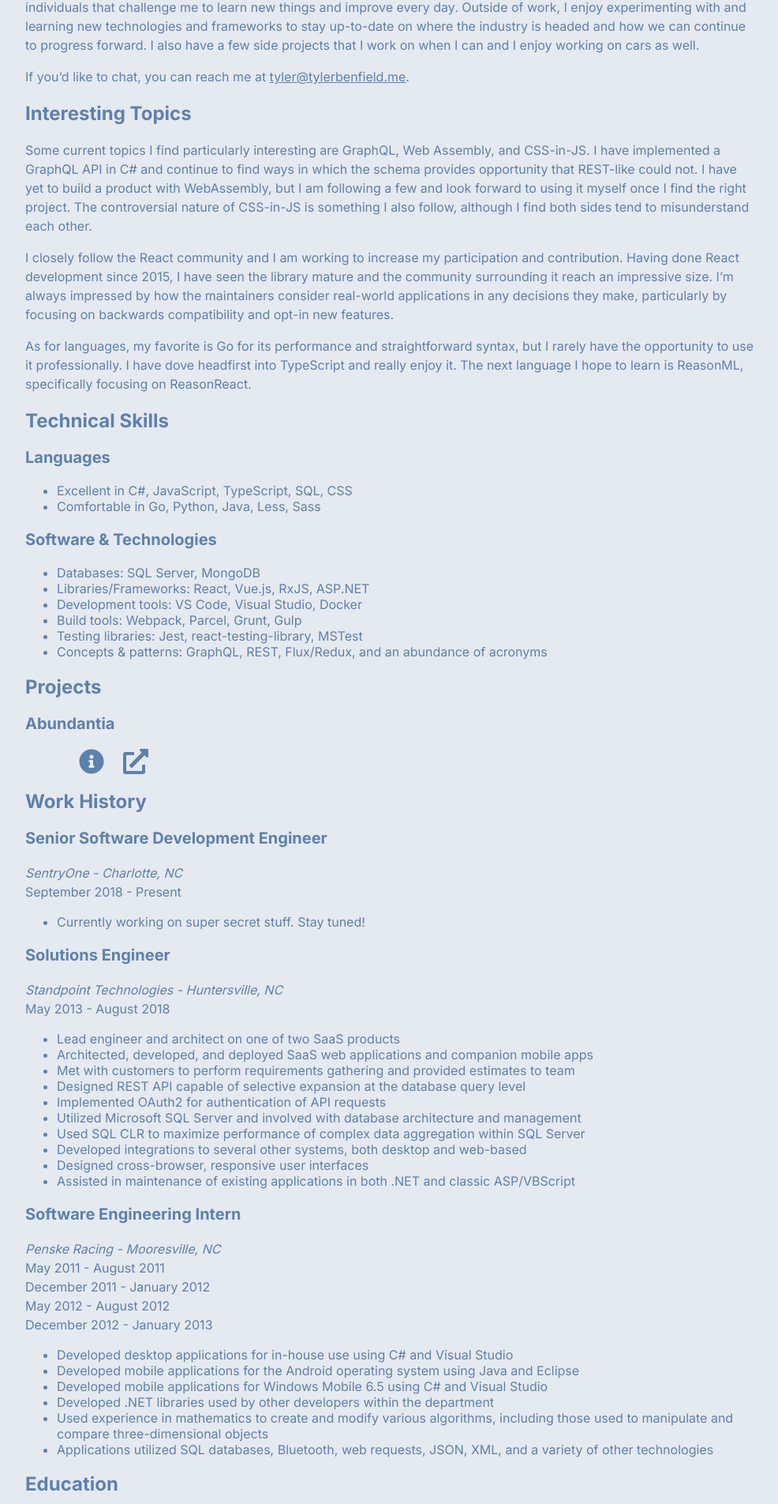
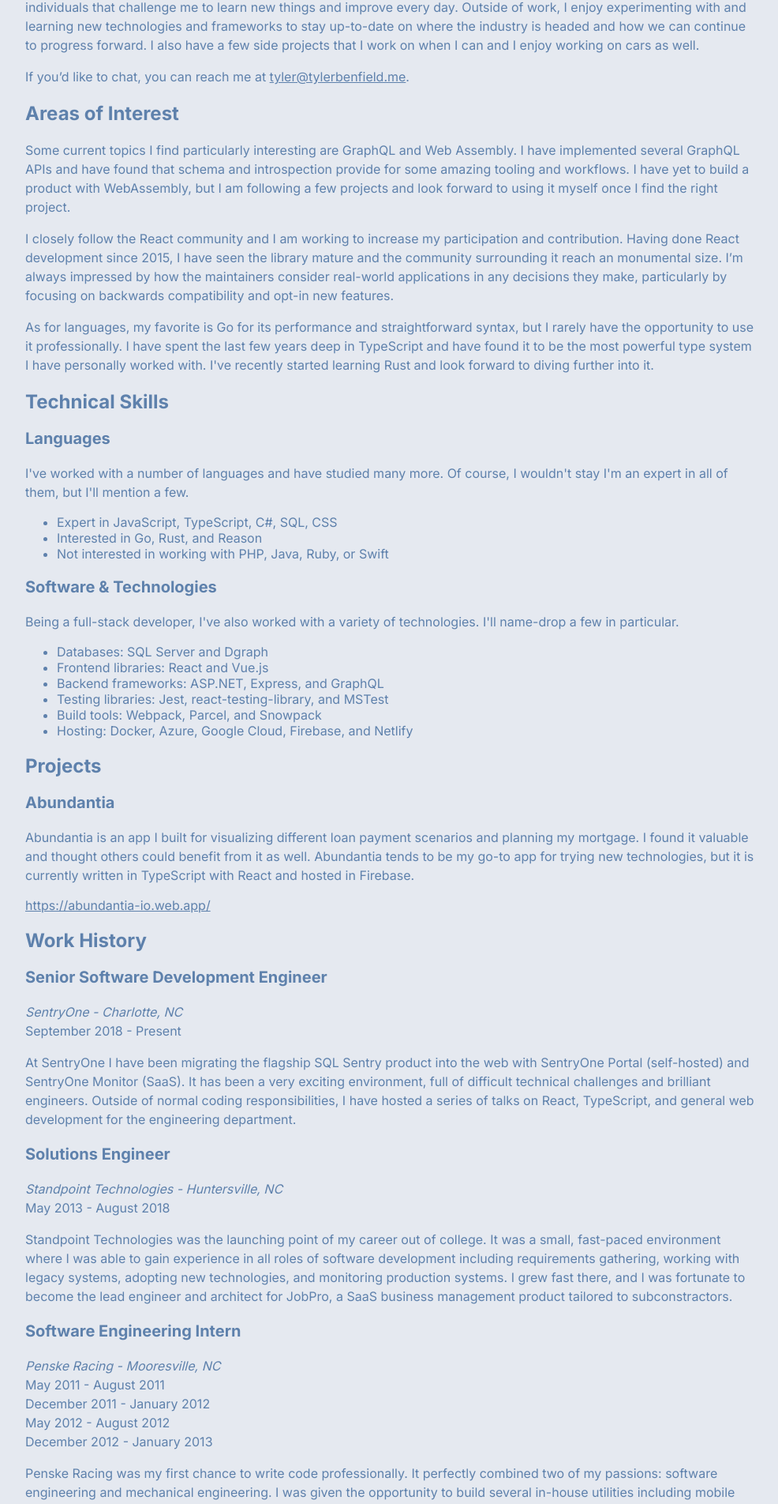
Before and after one commit to rtbenfield/tylerbenfield.me, a Next.js app: page /resume in a window 1280 px wide. Shown: the part 296-2200 px from the top of the page at 79% size, without its empty margins (144-1130 px from the left). Built offline with nearby package versions, Linux system fonts and the light colour scheme.

Commit message:
Updating resume

```diff
--- a/src/pages/resume.jsx
+++ b/src/pages/resume.jsx
@@ -1,6 +1,5 @@
 import React from "react";
 import Layout from "../components/layout";
-import LinkList from "../components/linkList";
 import SEO from "../components/seo";
 import Typography from "../components/typography";
 
@@ -12,7 +11,7 @@
       <Typography variant="p">Hi, I’m Tyler Benfield.</Typography>
 
       <Typography variant="p">
-        I’m currently a Software Developer at SentryOne in Charlotte, NC. I am
+        I’m currently a Software Engineer at SentryOne in Charlotte, NC. I am
         lucky to be able to work with a team of brilliant individuals that
         challenge me to learn new things and improve every day. Outside of work,
         I enjoy experimenting with and learning new technologies and frameworks
@@ -23,27 +22,34 @@
 
       <Typography variant="p">
         If you’d like to chat, you can reach me at{" "}
-        <a href="mailto:tyler@tylerbenfield.me">tyler@tylerbenfield.me</a>.
+        <a
+          href="mailto:tyler@tylerbenfield.me"
+          rel="noopener noreferrer"
+          target="_blank"
+        >
+          tyler@tylerbenfield.me
+        </a>
+        .
       </Typography>
 
+      <section>
         <Typography variant="h2" id="interesting-topics">
-        Interesting Topics
+          Areas of Interest
         </Typography>
         <Typography variant="p">
-        Some current topics I find particularly interesting are GraphQL, Web
-        Assembly, and CSS-in-JS. I have implemented a GraphQL API in C# and
-        continue to find ways in which the schema provides opportunity that
-        REST-like could not. I have yet to build a product with WebAssembly, but
-        I am following a few and look forward to using it myself once I find the
-        right project. The controversial nature of CSS-in-JS is something I also
-        follow, although I find both sides tend to misunderstand each other.
+          Some current topics I find particularly interesting are GraphQL and
+          Web Assembly. I have implemented several GraphQL APIs and have found
+          that schema and introspection provide for some amazing tooling and
+          workflows. I have yet to build a product with WebAssembly, but I am
+          following a few projects and look forward to using it myself once I
+          find the right project.
         </Typography>
 
         <Typography variant="p">
           I closely follow the React community and I am working to increase my
           participation and contribution. Having done React development since
           2015, I have seen the library mature and the community surrounding it
-        reach an impressive size. I’m always impressed by how the maintainers
+          reach an monumental size. I’m always impressed by how the maintainers
           consider real-world applications in any decisions they make,
           particularly by focusing on backwards compatibility and opt-in new
           features.
@@ -52,38 +58,54 @@
         <Typography variant="p">
           As for languages, my favorite is Go for its performance and
           straightforward syntax, but I rarely have the opportunity to use it
-        professionally. I have dove headfirst into TypeScript and really enjoy
-        it. The next language I hope to learn is ReasonML, specifically focusing
-        on ReasonReact.
+          professionally. I have spent the last few years deep in TypeScript and
+          have found it to be the most powerful type system I have personally
+          worked with. I've recently started learning Rust and look forward to
+          diving further into it.
         </Typography>
+      </section>
 
+      <section>
         <Typography variant="h2" id="technical-skills">
           Technical Skills
         </Typography>
 
+        <section>
           <Typography variant="h3" id="languages">
             Languages
           </Typography>
+          <Typography variant="p">
+            I've worked with a number of languages and have studied many more.
+            Of course, I wouldn't stay I'm an expert in all of them, but I'll
+            mention a few.
+          </Typography>
           <ul>
-        <li>Excellent in C#, JavaScript, TypeScript, SQL, CSS</li>
-        <li>Comfortable in Go, Python, Java, Less, Sass</li>
+            <li>Expert in JavaScript, TypeScript, C#, SQL, CSS</li>
+            <li>Interested in Go, Rust, and Reason</li>
+            <li>Not interested in working with PHP, Java, Ruby, or Swift</li>
           </ul>
+        </section>
 
-      <Typography variant="h3" id="software--technologies">
+        <section>
+          <Typography variant="h3" id="software-technologies">
             Software &amp; Technologies
           </Typography>
+          <Typography variant="p">
+            Being a full-stack developer, I've also worked with a variety of
+            technologies. I'll name-drop a few in particular.
+          </Typography>
           <ul>
-        <li>Databases: SQL Server, MongoDB</li>
-        <li>Libraries/Frameworks: React, Vue.js, RxJS, ASP.NET</li>
-        <li>Development tools: VS Code, Visual Studio, Docker</li>
-        <li>Build tools: Webpack, Parcel, Grunt, Gulp</li>
-        <li>Testing libraries: Jest, react-testing-library, MSTest</li>
-        <li>
-          Concepts &amp; patterns: GraphQL, REST, Flux/Redux, and an abundance
-          of acronyms
-        </li>
+            <li>Databases: SQL Server and Dgraph</li>
+            <li>Frontend libraries: React and Vue.js</li>
+            <li>Backend frameworks: ASP.NET, Express, and GraphQL</li>
+            <li>Testing libraries: Jest, react-testing-library, and MSTest</li>
+            <li>Build tools: Webpack, Parcel, and Snowpack</li>
+            <li>Hosting: Docker, Azure, Google Cloud, Firebase, and Netlify</li>
           </ul>
+        </section>
+      </section>
 
+      <section>
         <Typography variant="h2" id="projects">
           Projects
         </Typography>
@@ -92,17 +114,29 @@
           <Typography variant="h3" id="projects-abundantia">
             Abundantia
           </Typography>
-        <LinkList
-          link="https://abundantia-io.web.app/"
-          project="abundantia"
-          title="Abundantia"
-        />
+          <Typography variant="p">
+            Abundantia is an app I built for visualizing different loan payment
+            scenarios and planning my mortgage. I found it valuable and thought
+            others could benefit from it as well. Abundantia tends to be my
+            go-to app for trying new technologies, but it is currently written
+            in TypeScript with React and hosted in Firebase.
+          </Typography>
+          <a
+            href="https://abundantia-io.web.app/"
+            rel="noreferrer noopener"
+            target="_blank"
+          >
+            https://abundantia-io.web.app/
+          </a>
+        </section>
       </section>
 
+      <section>
         <Typography variant="h2" id="work-history">
           Work History
         </Typography>
 
+        <section>
           <Typography variant="h3" id="senior-software-developer">
             Senior Software Development Engineer
           </Typography>
@@ -111,11 +145,18 @@
             <br />
             September 2018 - Present
           </Typography>
+          <Typography variant="p">
+            At SentryOne I have been migrating the flagship SQL Sentry product
+            into the web with SentryOne Portal (self-hosted) and SentryOne
+            Monitor (SaaS). It has been a very exciting environment, full of
+            difficult technical challenges and brilliant engineers. Outside of
+            normal coding responsibilities, I have hosted a series of talks on
+            React, TypeScript, and general web development for the engineering
+            department.
+          </Typography>
+        </section>
 
-      <ul>
-        <li>Currently working on super secret stuff. Stay tuned!</li>
-      </ul>
-
+        <section>
           <Typography variant="h3" id="solutions-engineer">
             Solutions Engineer
           </Typography>
@@ -124,41 +165,19 @@
             <br />
             May 2013 - August 2018
           </Typography>
+          <Typography variant="p">
+            Standpoint Technologies was the launching point of my career out of
+            college. It was a small, fast-paced environment where I was able to
+            gain experience in all roles of software development including
+            requirements gathering, working with legacy systems, adopting new
+            technologies, and monitoring production systems. I grew fast there,
+            and I was fortunate to become the lead engineer and architect for
+            JobPro, a SaaS business management product tailored to
+            subconstractors.
+          </Typography>
+        </section>
 
-      <ul>
-        <li>Lead engineer and architect on one of two SaaS products</li>
-        <li>
-          Architected, developed, and deployed SaaS web applications and
-          companion mobile apps
-        </li>
-        <li>
-          Met with customers to perform requirements gathering and provided
-          estimates to team
-        </li>
-        <li>
-          Designed REST API capable of selective expansion at the database query
-          level
-        </li>
-        <li>Implemented OAuth2 for authentication of API requests</li>
-        <li>
-          Utilized Microsoft SQL Server and involved with database architecture
-          and management
-        </li>
-        <li>
-          Used SQL CLR to maximize performance of complex data aggregation
-          within SQL Server
-        </li>
-        <li>
-          Developed integrations to several other systems, both desktop and
-          web-based
-        </li>
-        <li>Designed cross-browser, responsive user interfaces</li>
-        <li>
-          Assisted in maintenance of existing applications in both .NET and
-          classic ASP/VBScript
-        </li>
-      </ul>
-
+        <section>
           <Typography variant="h3" id="software-engineering-intern">
             Software Engineering Intern
           </Typography>
@@ -173,39 +192,23 @@
             <br />
             December 2012 - January 2013
           </Typography>
+          <Typography variant="p">
+            Penske Racing was my first chance to write code professionally. It
+            perfectly combined two of my passions: software engineering and
+            mechanical engineering. I was given the opportunity to build several
+            in-house utilities including mobile apps for trackside data
+            collection, desktop apps for comparing 3D scans, and various utility
+            libraries.
+          </Typography>
+        </section>
+      </section>
 
-      <ul>
-        <li>
-          Developed desktop applications for in-house use using C# and Visual
-          Studio
-        </li>
-        <li>
-          Developed mobile applications for the Android operating system using
-          Java and Eclipse
-        </li>
-        <li>
-          Developed mobile applications for Windows Mobile 6.5 using C# and
-          Visual Studio
-        </li>
-        <li>
-          Developed .NET libraries used by other developers within the
-          department
-        </li>
-        <li>
-          Used experience in mathematics to create and modify various
-          algorithms, including those used to manipulate and compare
-          three-dimensional objects
-        </li>
-        <li>
-          Applications utilized SQL databases, Bluetooth, web requests, JSON,
-          XML, and a variety of other technologies
-        </li>
-      </ul>
-
+      <section>
         <Typography variant="h2" id="education">
           Education
         </Typography>
 
+        <section>
           <Typography variant="h3" id="georgia-institute-of-technology">
             Georgia Institute of Technology
           </Typography>
@@ -215,7 +218,9 @@
             <li>M.S., Computer Science</li>
             <li>Part of inaugural OMSCS cohort</li>
           </ul>
+        </section>
 
+        <section>
           <Typography variant="h3" id="wingate-university">
             Wingate University
           </Typography>
@@ -233,34 +238,8 @@
               Fraternity
             </li>
           </ul>
-
-      <Typography variant="h2" id="honors-and-achievements">
-        Honors and Achievements
-      </Typography>
-      <ul>
-        <li>
-          Wingate University Outstanding Student in Mathematics &amp; Computer
-          Science (2013)
-        </li>
-        <li>
-          Wingate University President’s Student Advisory Council member (Fall
-          2012 - Spring 2013)
-        </li>
-        <li>
-          President of the Theta Epsilon Chapter of Delta Sigma Phi Fraternity
-          (Fall 2011 - Fall 2012)
-          <ul>
-            <li>Wingate University Chapter of the Year 2011-2012</li>
-          </ul>
-        </li>
-        <li>
-          Vice President of the Theta Epsilon Chapter of Delta Sigma Phi
-          Fraternity (Fall 2010 - Fall 2011)
-          <ul>
-            <li>Wingate University Chapter of the Year 2010-2011</li>
-          </ul>
-        </li>
-      </ul>
+        </section>
+      </section>
     </Layout>
   );
 }
```
Lines whose indentation alone changed are shown as unchanged.
